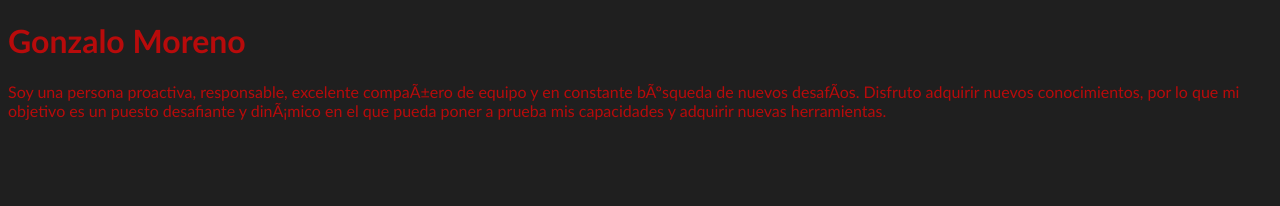
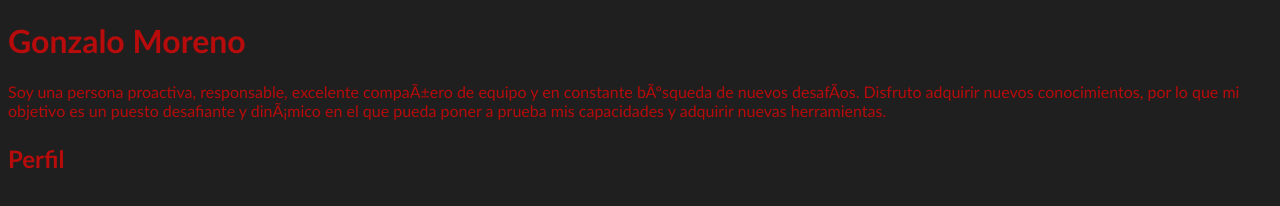
Before and after one commit to LaLooLR/TP-N-1---2025, a plain HTML site: page index.html in a window 1280 px wide. Drawn offline with Linux system fonts and the light colour scheme.

Commit message:
cambio en index

```diff
--- a/index.html
+++ b/index.html
@@ -20,4 +20,5 @@
         dinámico en el que pueda poner a
         prueba mis capacidades y adquirir
         nuevas herramientas.
+        <p class="perfil" style="font-size: x-large;"><i class="fa-solid fa-user fa-2xs"></i> <strong>Perfil</strong></p>
 </body>
```
